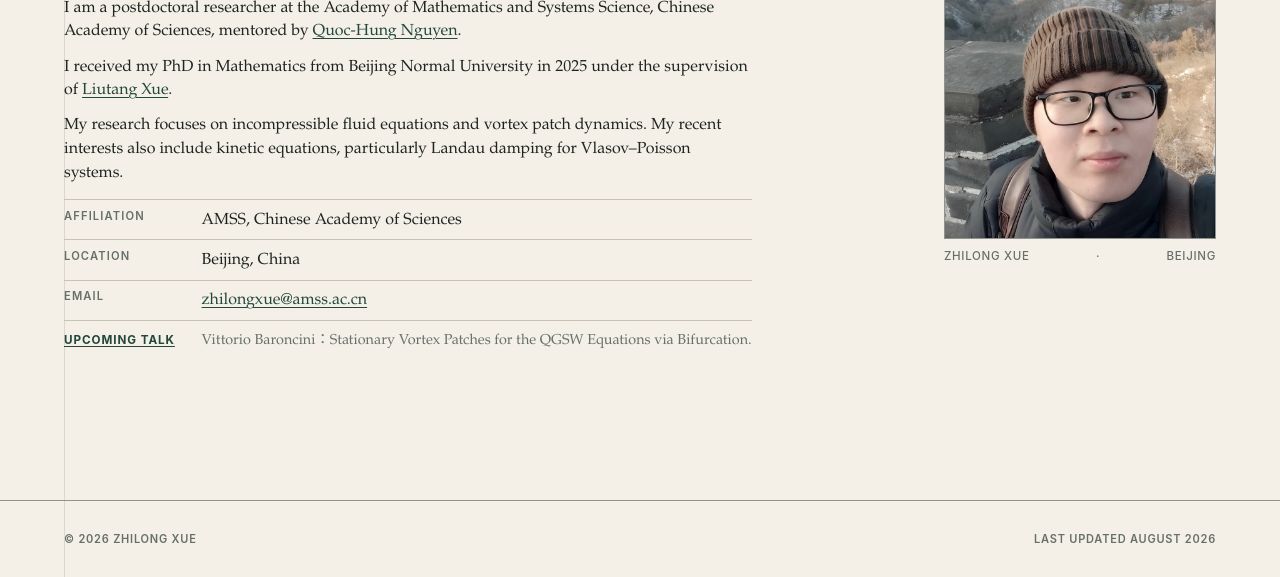
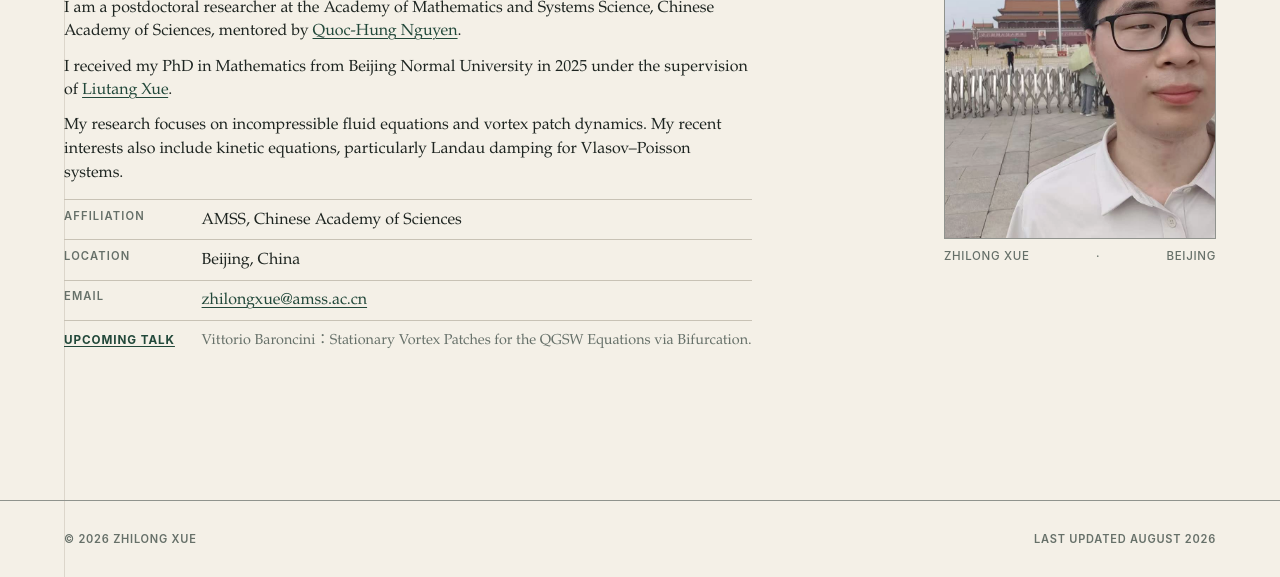
Before and after one commit to zhilongxue98/zhilongxue98.github.io, a website built with Vite: page index.html in a window 1280 px wide. Shown: the part 223-800 px from the top of the page. Built offline with nearby package versions, Linux system fonts and the light colour scheme.

Commit message:
Update portrait image source for Zhilong Xue

```diff
--- a/index.html
+++ b/index.html
@@ -70,7 +70,7 @@
           <div class="home-news" id="news"><a class="text-link" href="http://www.amss.ac.cn/mzxsbg/202608/t20260831_8272241.html">Upcoming talk</a><p>Vittorio Baroncini：Stationary Vortex Patches for the QGSW Equations via Bifurcation.</p></div>
         </div>
         <figure class="portrait-figure">
-          <img src="zhilong2025-12.jpg" width="1080" height="1080" alt="Portrait of Zhilong Xue">
+          <img src="zhilong2026-08.jpg" width="1080" height="1080" alt="Portrait of Zhilong Xue">
           <figcaption>Zhilong Xue <span aria-hidden="true">·</span> Beijing</figcaption>
         </figure>
       </header>
```
